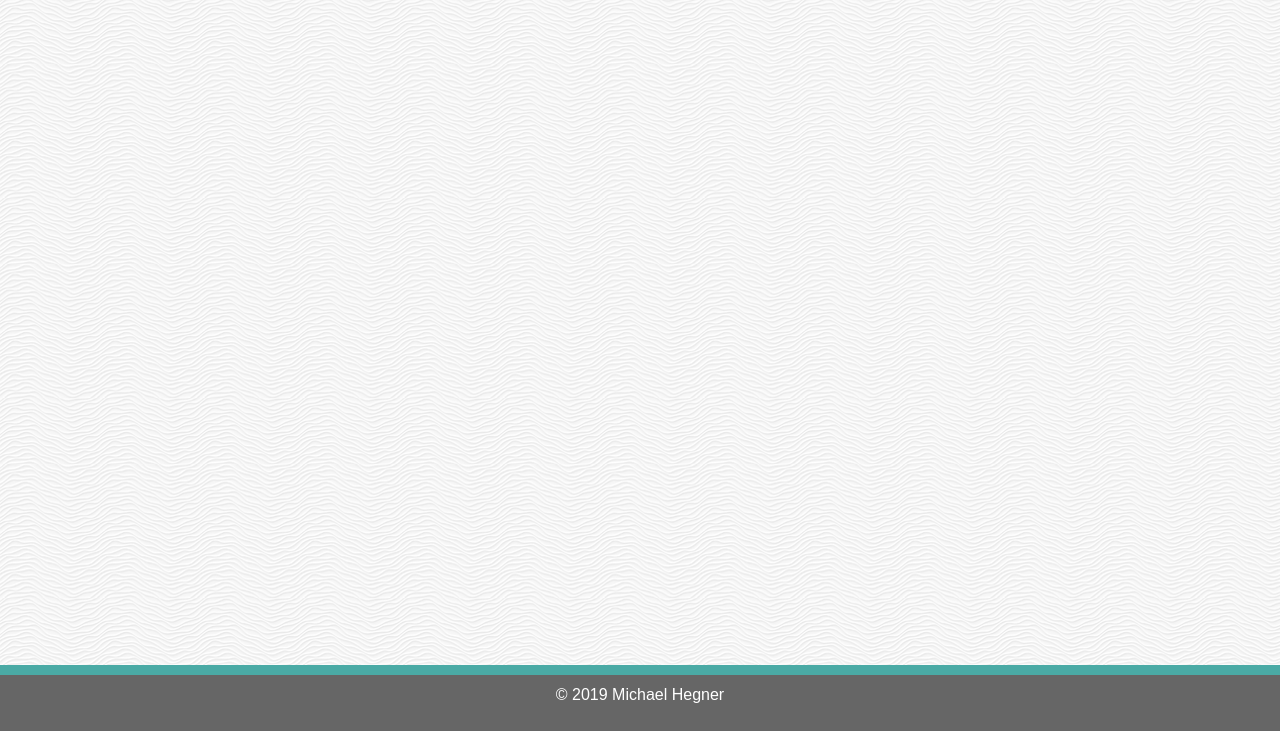
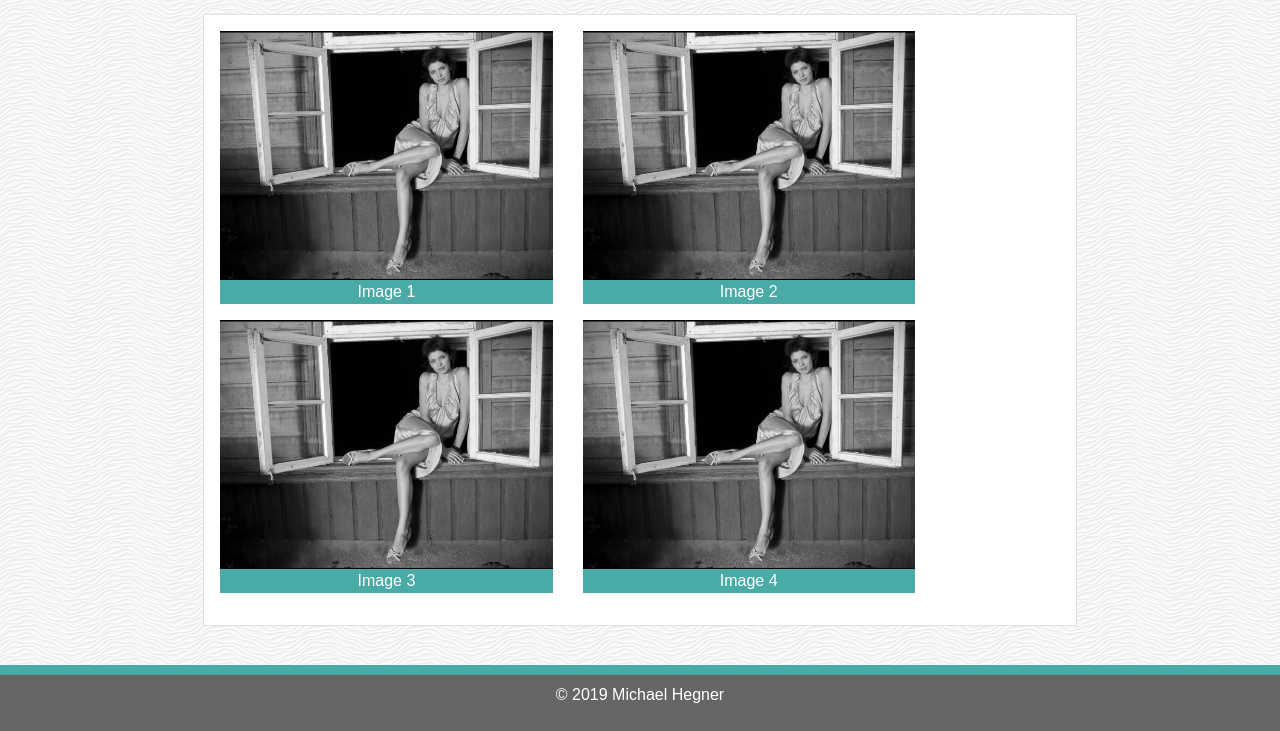
Before and after one commit to hegner123/Bootstrap-Portfolio, a plain HTML site: page portfolio.html in a window 1280 px wide. Shown: the part 69-800 px from the top of the page. Drawn offline with nearby package versions, Linux system fonts and the light colour scheme.

Commit message:
completed layout of images, and text captions. Also included a space div in all html files

```diff
--- a/assets/css/style.css
+++ b/assets/css/style.css
@@ -80,3 +80,12 @@ h1 {
 .footerText {
   color:white;
 }
+
+.caption {
+  background:#4aaaa5;
+  color:#ffffff;
+}
+
+.space {
+  height:100px;
+}
--- a/portfolio.html
+++ b/portfolio.html
@@ -60,10 +60,43 @@
 
   </nav>
 
-
 <section class="fluid-container">
 
+  <div class="row mt-3">
 
+    <div class="col-lg-2 col-md-1"></div>
+
+    <div class="col col-lg-8 col-md-10 col-10 m-auto border myContent p-3">
+
+            <div class="row">
+
+              <div class="col-md-5 col-12 contentImgDiv">
+                  <img class="img-fluid mx-auto d-block contentImg" src="assets/images/fashion-q-g-640-480-8.jpg" alt="picture"/>
+                  <p class="caption text-center">Image 1</p>
+              </div>
+
+              <div class="col-md-5 col-12 contentImgDiv">
+                  <img class="img-fluid mx-auto d-block contentImg" src="assets/images/fashion-q-g-640-480-8.jpg" alt="picture"/>
+                  <p class="caption text-center">Image 2</p>
+              </div>
+
+              <div class="col-md-5 col-12 contentImgDiv">
+                  <img class="img-fluid mx-auto d-block contentImg" src="assets/images/fashion-q-g-640-480-8.jpg" alt="picture"/>
+                  <p class="caption text-center">Image 3</p>
+              </div>
+
+              <div class="col-md-5 col-12 contentImgDiv">
+                  <img class="img-fluid mx-auto d-block contentImg" src="assets/images/fashion-q-g-640-480-8.jpg" alt="picture"/>
+                  <p class="caption text-center">Image 4</p>
+              </div>
+
+            </div>
+    </div>
+
+  <div class="col-lg-2 col-md-1"></div>
+</div>
+
+<div class="space"></div>
 
     <div class="row fixed-bottom footer">
       <div class="col-12">
```
Also changed, not shown: contact.html (+4 -0 lines), index.html (+2 -0 lines).
